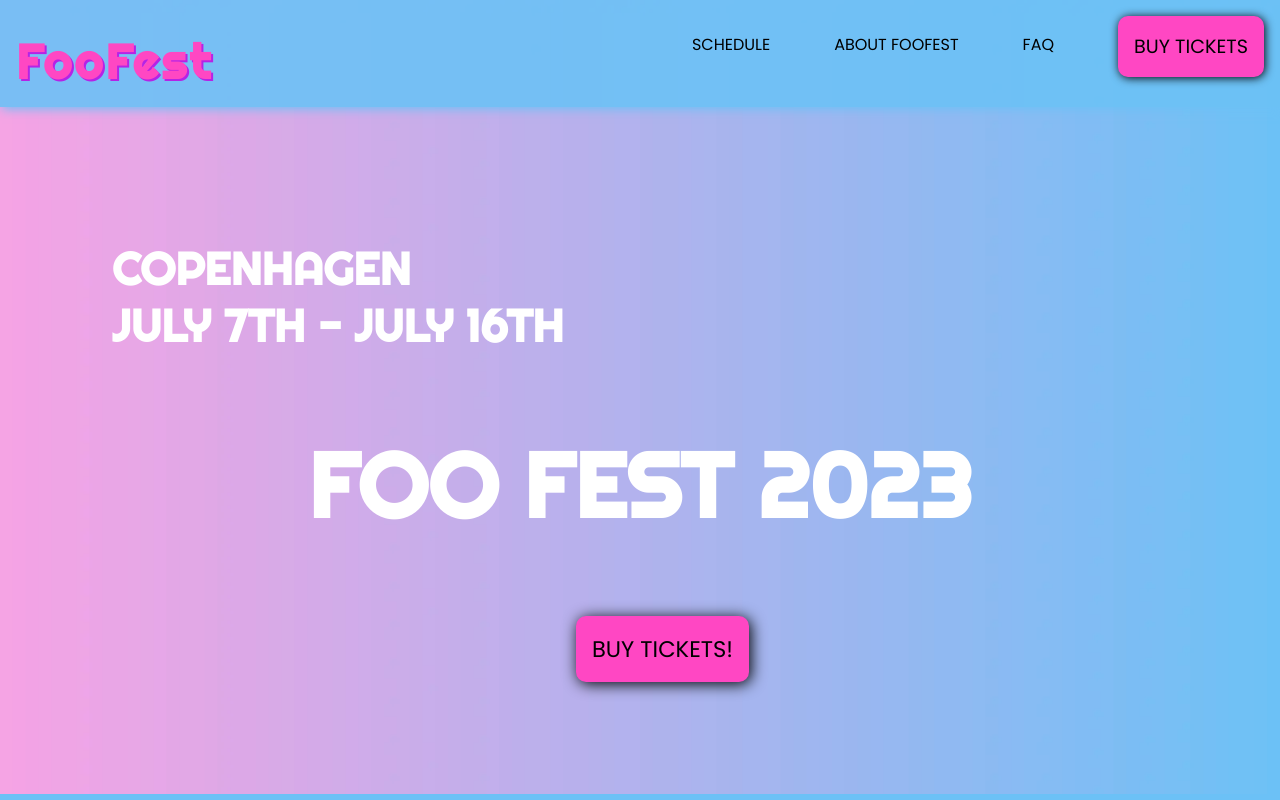
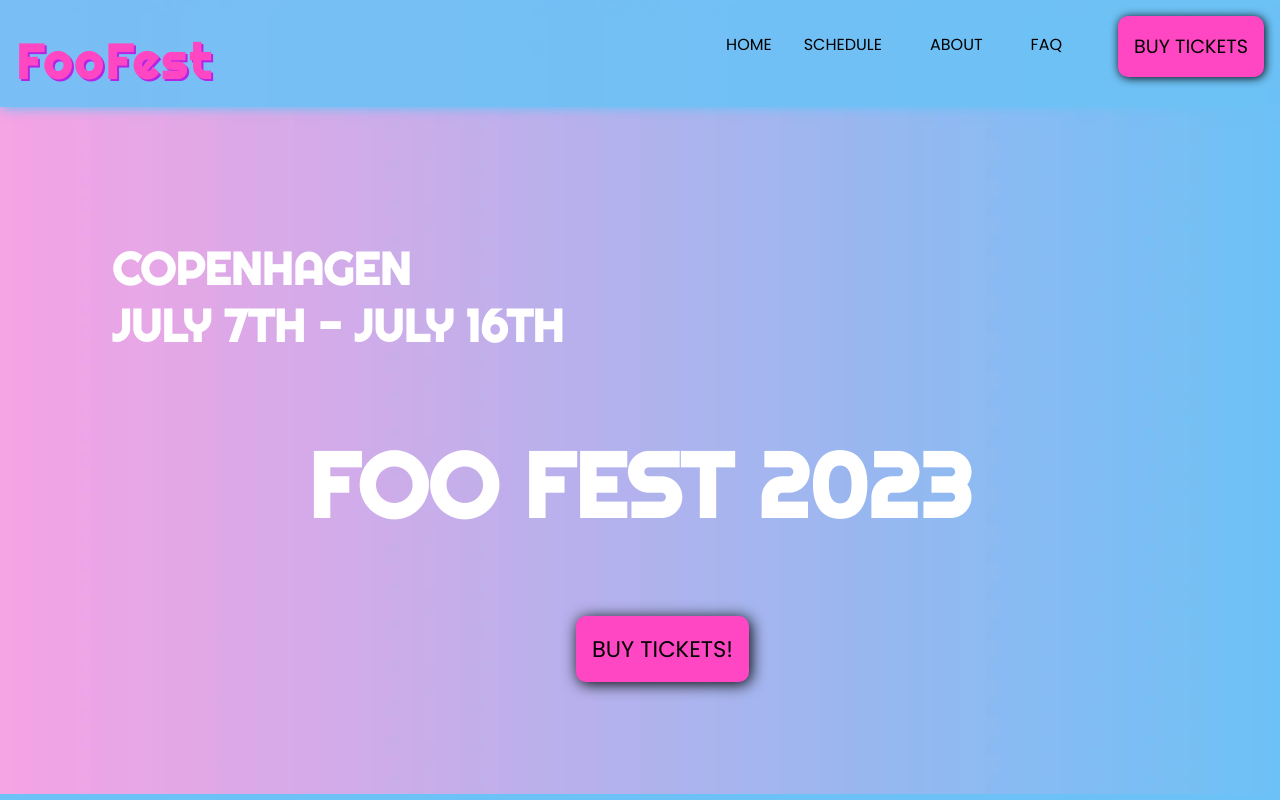
Before and after one commit to sabi4826/exam_frontend, a React (Vite) app: page / in a window 1280 px wide. Shown: the top 800 px of the page. Built offline with nearby package versions, Linux system fonts and the light colour scheme.

Commit message:
making button work

```diff
--- a/components/BookingH2.jsx
+++ b/components/BookingH2.jsx
@@ -1,13 +1,25 @@
 import React from "react";
 import { Link } from "react-router-dom";
 import bookingStyles from "../src/style/booking.module.css";
+import Camping from "./Camping";
 import campingStyles from "../src/style/camping.module.css";
 
-export default function BookingH2() {
+export default function BookingH2(props) {
   return (
-    <div className={bookingStyles.bookingH2_div}>
-      <h2 className={bookingStyles.bookingH2}>Ticket Booking</h2>
-      <h5 className={bookingStyles.h5_text}>IMPORTANT! You must select a camping area along with your ticket(s). Find available camping spots further down. It is only possible to buy a maximum of 5 tickets per purchase.</h5>
-    </div>
+    <>
+      <div className={bookingStyles.bookingH2_div}>
+        <h2 className={bookingStyles.bookingH2}>Ticket Booking</h2>
+        <h5 className={bookingStyles.h5_text}>IMPORTANT! You must select a camping area along with your ticket(s). Find available camping spots further down. It is only possible to buy a maximum of 5 tickets per purchase.</h5>
+      </div>
+      <aside className={campingStyles.camping_heading}>
+        <h3 className={campingStyles.camping_h3}>Camping Areas</h3>
+        <p className={campingStyles.camping_p}>Please select one of these FooFest camping areas:</p>
+      </aside>
+      <section className={campingStyles.camping_container}>
+        {props.camping.map((camping) => (
+          <Camping key={camping.area} response={camping} setReservationID={props.setReservationID} />
+        ))}
+      </section>
+    </>
   );
 }
--- a/components/Menu.jsx
+++ b/components/Menu.jsx
@@ -2,22 +2,25 @@ import React from "react";
 import menuStyles from "../src/style/menu.module.css";
 import "../src/style/index.module.css";
 import Tickets from "./Tickets";
-import Button from "./Button";
+
 import { Link } from "react-router-dom";
 
 export default function Menu() {
   return (
     <div className={menuStyles.navigation}>
-      <a href="#">
+      <Link to="/">
         <h2 className={menuStyles.logoText}>FooFest</h2>
-      </a>
+      </Link>
       <nav>
         <ul>
+          <Link to="/">
+            <li>HOME</li>
+          </Link>
           <li>
             <a href="https://schedule-reaction.netlify.app/">SCHEDULE</a>
           </li>
           <li>
-            <a href="#">ABOUT FOOFEST</a>
+            <a href="#">ABOUT</a>
           </li>
           <li>
             <a href="#">FAQ</a>
@@ -27,7 +30,6 @@ export default function Menu() {
           <button className={menuStyles.buyTicketButton}>BUY TICKETS</button>
         </Link>
       </nav>
-      <Button />
     </div>
   );
 }
--- a/components/TicketSection.jsx
+++ b/components/TicketSection.jsx
@@ -14,15 +14,15 @@ export default function TicketSection(props) {
               <Tickets key={product.id} data={product} addToCart={props.addToCart} />
             ))}
           </section>
-          <aside className={campingStyles.camping_heading}>
+          {/* <aside className={campingStyles.camping_heading}>
             <h3 className={campingStyles.camping_h3}>Camping Areas</h3>
             <p className={campingStyles.camping_p}>Please select one of these FooFest camping areas:</p>
-          </aside>
-          <section className={campingStyles.camping_container}>
+          </aside> */}
+          {/* <section className={campingStyles.camping_container}>
             {props.camping.map((camping) => (
               <Camping key={camping.area} response={camping} setReservationID={props.setReservationID} />
             ))}
-          </section>
+          </section> */}
         </div>
       </article>
     </>
--- a/src/pages/TicketButton.jsx
+++ b/src/pages/TicketButton.jsx
@@ -5,6 +5,8 @@ import bookingStyles from "../style/booking.module.css";
 import TicketSection from "../../components/TicketSection";
 import Basket from "../../components/Basket";
 import BookingH2 from "../../components/BookingH2";
+import Menu from "../../components/Menu";
+import Footer from "../../components/Footer";
 
 const TicketButton = () => {
   const [products, setProducts] = useState([]);
@@ -81,14 +83,13 @@ const TicketButton = () => {
 
   return (
     <div>
-      <Link to="/" className={menuStyles.backButton}>
-        Home Page
-      </Link>
-      <BookingH2 />
+      <Menu />
+      <BookingH2 products={products} camping={camping} addToCart={addToCart} setReservationID={setReservationID} />
       <section className={bookingStyles.booking_container}>
         <TicketSection products={products} camping={camping} addToCart={addToCart} setReservationID={setReservationID} />
         <Basket products={products} reservationID={reservationID} cart={cart} removeFromCart={removeFromCart} />
       </section>
+      <Footer />
     </div>
   );
 };
--- a/src/style/booking.module.css
+++ b/src/style/booking.module.css
@@ -5,6 +5,7 @@
   text-align: center;
   background-color: #f6a3e4ff;
   padding: 2rem;
+  padding-top: 12rem;
 }
 .bookingH2 {
   margin: 0;
--- a/src/style/camping.module.css
+++ b/src/style/camping.module.css
@@ -1,9 +1,8 @@
 .camping_container {
-  display: grid;
-  grid-template-columns: repeat(3, 1fr);
   font-family: "Righteous", cursive;
   /* text-shadow: 2px 2px #000; */
   margin-bottom: 3rem;
+  text-align: center;
 }
 .camping_h4 {
   margin-bottom: 0.3rem;
@@ -18,6 +17,9 @@
   color: black;
   font-size: 1rem;
   text-shadow: none;
+}
+.camping_heading {
+  text-align: center;
 }
 @media (max-width: 600px) {
   .camping_container {
@@ -40,6 +42,6 @@
 @media screen and (min-width: 1000px) {
   .camping_container {
     display: grid;
-    grid-template-columns: repeat(3, 1fr);
+    grid-template-columns: repeat(5, 1fr);
   }
 }
--- a/src/style/menu.module.css
+++ b/src/style/menu.module.css
@@ -26,6 +26,9 @@ body {
 nav li {
   list-style: none;
   display: inline;
+  color: black;
+  font-family: var(--secondary-font);
+  font-size: 1rem;
 }
 nav li a {
   color: black;
@@ -81,7 +84,7 @@ nav li a {
   }
   nav li {
     margin-top: 1rem;
-    padding: 1rem;
+    padding: 0.5rem;
   }
   nav li a {
     font-size: 1rem;
```
Also changed, not shown: components/Button.jsx (deleted, +0 -11 lines).
